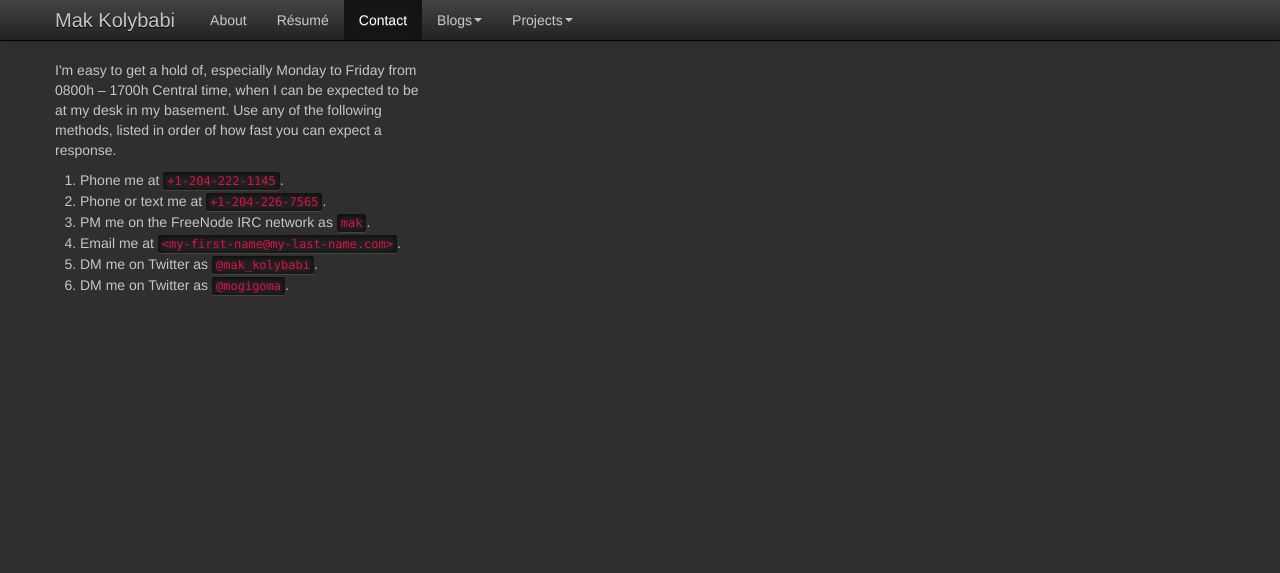
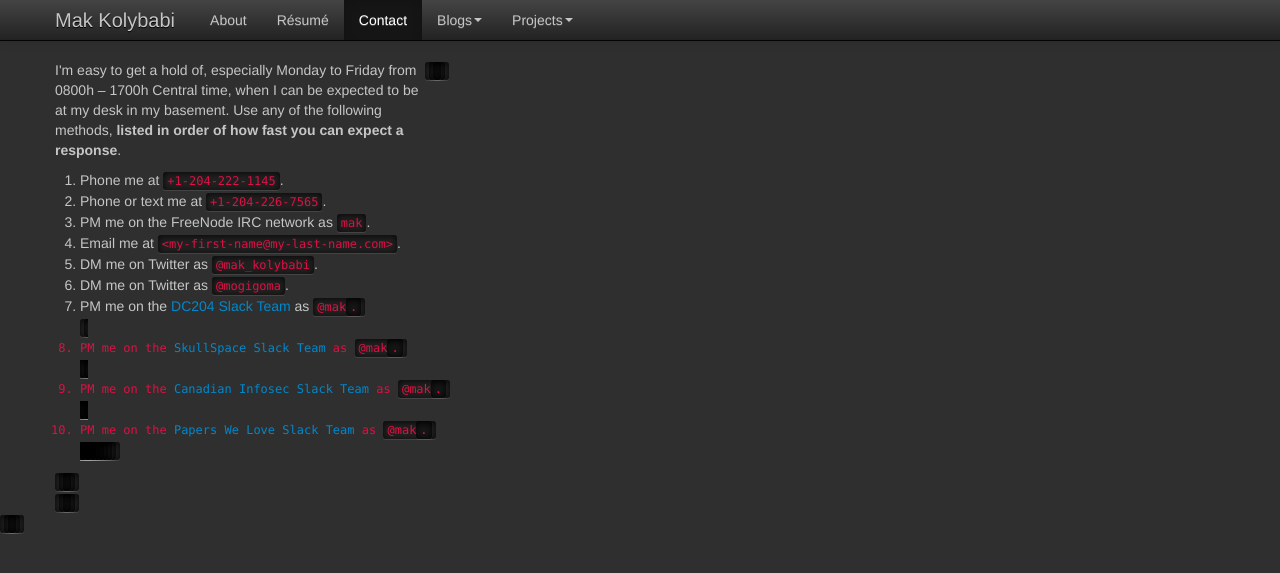
Before and after one commit to mogigoma/mogigoma.com, a Jekyll site: the page built from contact.html, in a window 1280 px wide. Shown: the top 573 px of the page. Built offline with Jekyll 4.4.1, drawn with Linux system fonts in a browser that asks for light colours.

Commit message:
Update contact information.

```diff
--- a/contact.html
+++ b/contact.html
@@ -7,7 +7,7 @@ title: Contacting Mak Kolybabi
 <div class="container">
   <div class="row">
     <div class="span4">
-      <p>I'm easy to get a hold of, especially Monday to Friday from 0800h – 1700h Central time, when I can be expected to be at my desk in my basement. Use any of the following methods, listed in order of how fast you can expect a response.</p>
+      <p>I'm easy to get a hold of, especially Monday to Friday from 0800h – 1700h Central time, when I can be expected to be at my desk in my basement. Use any of the following methods, <b>listed in order of how fast you can expect a response</b>.</p>
 
       <ol>
         <li>Phone me at <code>+1-204-222-1145</code>.</li>
@@ -16,6 +16,10 @@ title: Contacting Mak Kolybabi
         <li>Email me at <code>&lt;my-first-name@my-last-name.com&gt;</code>.</li>
         <li>DM me on Twitter as <code>@mak_kolybabi</code>.</li>
         <li>DM me on Twitter as <code>@mogigoma</code>.</li>
+        <li>PM me on the <a href="https://dc204.slack.com/">DC204 Slack Team</a> as <code>@mak<code>.</li>
+        <li>PM me on the <a href="https://skullspace.slack.com/">SkullSpace Slack Team</a> as <code>@mak<code>.</li>
+        <li>PM me on the <a href="https://canadianinfosec.slack.com/">Canadian Infosec Slack Team</a> as <code>@mak<code>.</li>
+        <li>PM me on the <a href="https://paperswelove.slack.com/">Papers We Love Slack Team</a> as <code>@mak<code>.</li>
       </ol>
     </div>
   </div>
```
